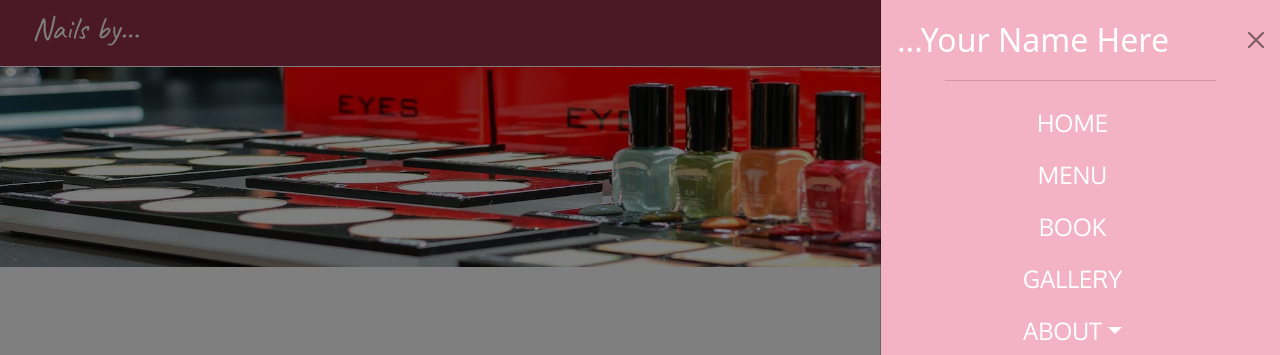
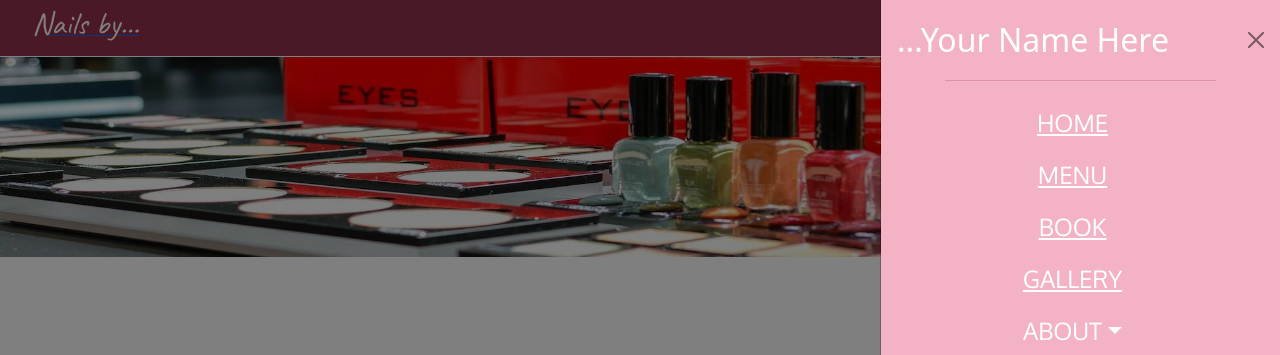
Before and after one commit to rodriquesperry/nailsBy, a React (Create React App) app: page / in a window 1280 px wide. Both pictures are taken after a click on the button 1220 px from the left and 29 px from the top of the page. Shown: the top 355 px of the page. Built offline with nearby package versions, Linux system fonts and the light colour scheme.

Commit message:
Update: a hfref to react-router-dom Link in navigation

```diff
--- a/src/routes/navigation/navigation.component.jsx
+++ b/src/routes/navigation/navigation.component.jsx
@@ -6,7 +6,7 @@ import Navbar from 'react-bootstrap/Navbar';
 import NavDropdown from 'react-bootstrap/NavDropdown';
 import Offcanvas from 'react-bootstrap/Offcanvas';
 
-import { Outlet } from 'react-router-dom';
+import { Outlet, Link } from 'react-router-dom';
 
 import './navigation.styles.scss';
 
@@ -16,7 +16,9 @@ const Navigation = () => {
       {[false].map((expand) => (
         <Navbar key={expand} expand={expand} className='main-nav sticky-top'>
           <Container fluid>
-            <Navbar.Brand href='#'>Nails by...</Navbar.Brand>
+            <Link to='/'>
+              <Navbar.Brand>Nails by...</Navbar.Brand>
+            </Link>
             <Navbar.Toggle
               className='bg-light'
               aria-controls={`offcanvasNavbar-expand-${expand}`}
@@ -36,23 +38,31 @@ const Navigation = () => {
               <hr />
               <Offcanvas.Body>
                 <Nav className='justify-content-end flex-grow-1 pe-3'>
-                  <Nav.Link href='/'>HOME</Nav.Link>
-                  <Nav.Link href='/menu'>MENU</Nav.Link>
-                  <Nav.Link href='/book'>BOOK</Nav.Link>
-                  <Nav.Link href='/gallery'>GALLERY</Nav.Link>
+                  <Link to='/'>
+                    <Nav.Link>HOME</Nav.Link>
+                  </Link>
+                  <Link to='/menu'>
+                    <Nav.Link>MENU</Nav.Link>
+                  </Link>
+                  <Link to='/book'>
+                    <Nav.Link>BOOK</Nav.Link>
+                  </Link>
+                  <Link to='/gallery'>
+                    <Nav.Link>GALLERY</Nav.Link>
+                  </Link>
 
                   <NavDropdown
                     title='ABOUT'
                     color='#fff'
                     id={`offcanvasNavbarDropdown-expand-${expand}`}
                   >
-                    <NavDropdown.Item href='/about'>
-                      Salon About
-                    </NavDropdown.Item>
+                    <Link to='/about'>
+                      <NavDropdown.Item>Salon About</NavDropdown.Item>
+                    </Link>
                     <NavDropdown.Divider />
-                    <NavDropdown.Item href='/tech-about'>
-                      Tech About
-                    </NavDropdown.Item>
+                    <Link to='/tech-about'>
+                      <NavDropdown.Item>Tech About</NavDropdown.Item>
+                    </Link>
                   </NavDropdown>
                 </Nav>
               </Offcanvas.Body>
```
